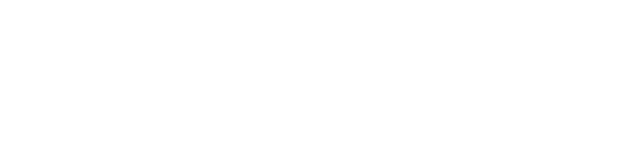
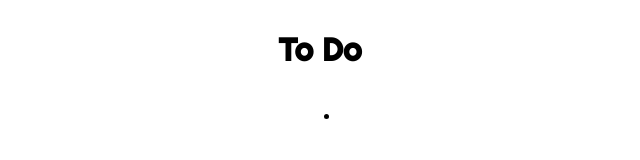
Before and after one commit to liliboxer/to-do, a plain HTML site: page index.html in a window 1280 px wide. Shown: the whole page, without its empty margins (320-960 px from the left). Drawn offline with Linux system fonts and the light colour scheme.

Commit message:
loose static html

```diff
--- a/css/index.css
+++ b/css/index.css
@@ -0,0 +1,11 @@
+@import url('https://fonts.googleapis.com/css?family=Righteous&display=swap');
+
+body {
+    display: flex;
+    flex-direction: column;
+    align-items: center;
+}
+
+h1 {
+    font-family: 'Righteous', cursive;
+}
--- a/index.html
+++ b/index.html
@@ -4,9 +4,19 @@
     <meta charset="UTF-8">
     <meta name="viewport" content="width=device-width, initial-scale=1.0">
     <meta http-equiv="X-UA-Compatible" content="ie=edge">
-    <title>Document</title>
+    <link rel="stylesheet" href="./css/index.css">
+    <title>To Do List</title>
 </head>
 <body>
+    <header>
+        <h1>To Do</h1>
+    </header>
+
+    <main>
+        <ul>
+            <li></li>
+        </ul>
+    </main>
 
 </body>
 </html>
```
